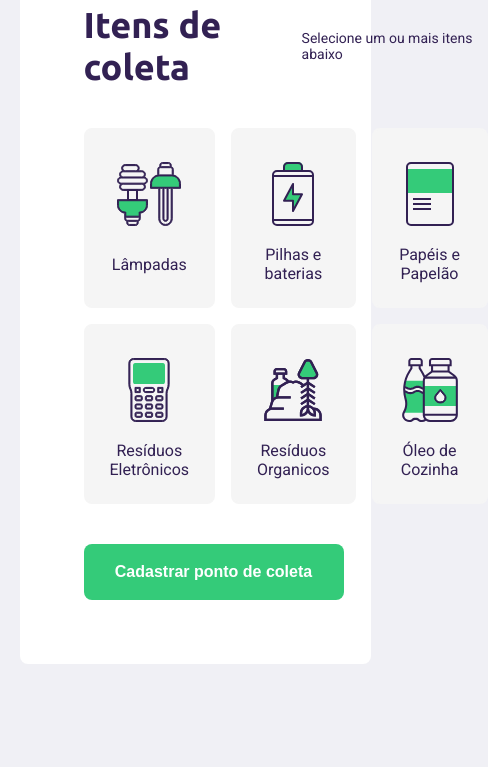
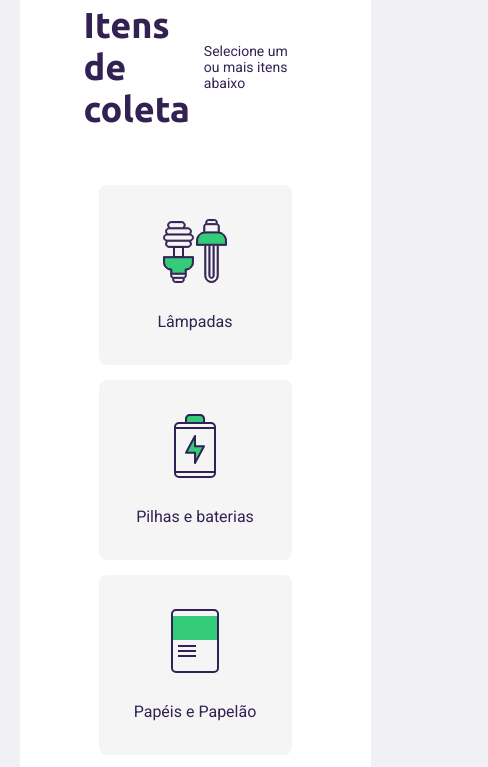
Before and after one commit to Igor-Felipy/Ecoleta, a website: page src/views/create-point.html in a window 390 px wide. Shown: the part 1140-1907 px from the top of the page, 488 px wide, since content can reach past the window. Before the commit the page ends 1884 px from the top, so only its background shows below. Drawn offline with nearby package versions, Linux system fonts and the light colour scheme; files that its build step writes are made by us from their sources; no server answers.

Commit message:
desafio da responsividade completo

```diff
--- a/public/styles/responsive.css
+++ b/public/styles/responsive.css
@@ -33,6 +33,14 @@
     #page-create-point .field-group .field + .field {
         margin-left: 0;
     }
+
+    #page-create-point form .items-grid {
+        display: block;
+    }
+    .items-grid li {
+        margin: 15px;
+    }
+
 }
 
 @media (min-width: 1700px) {
```
